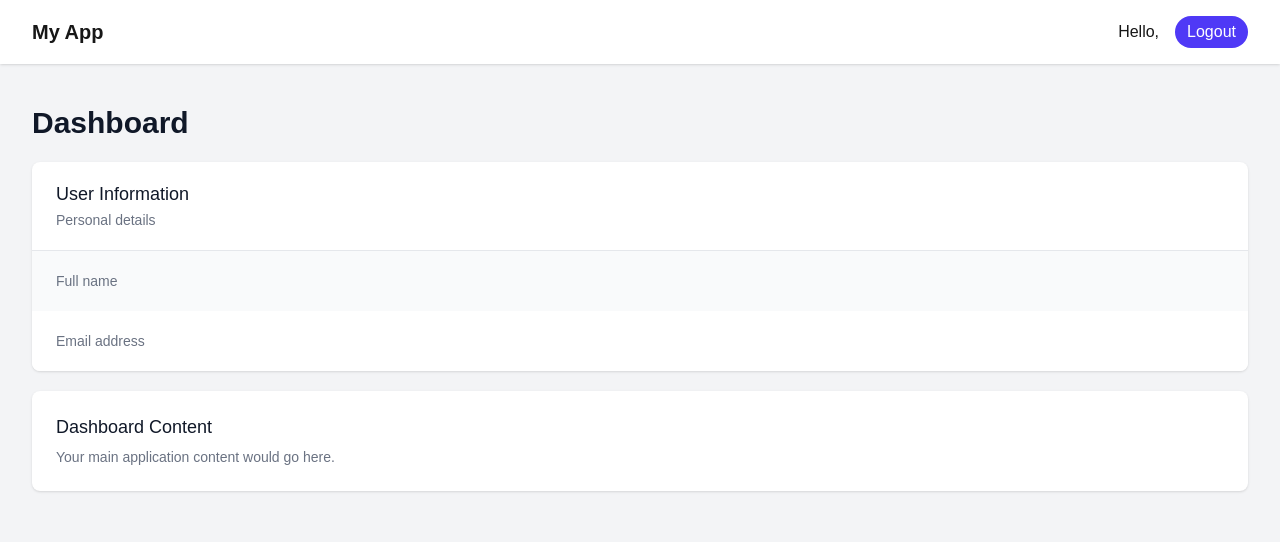
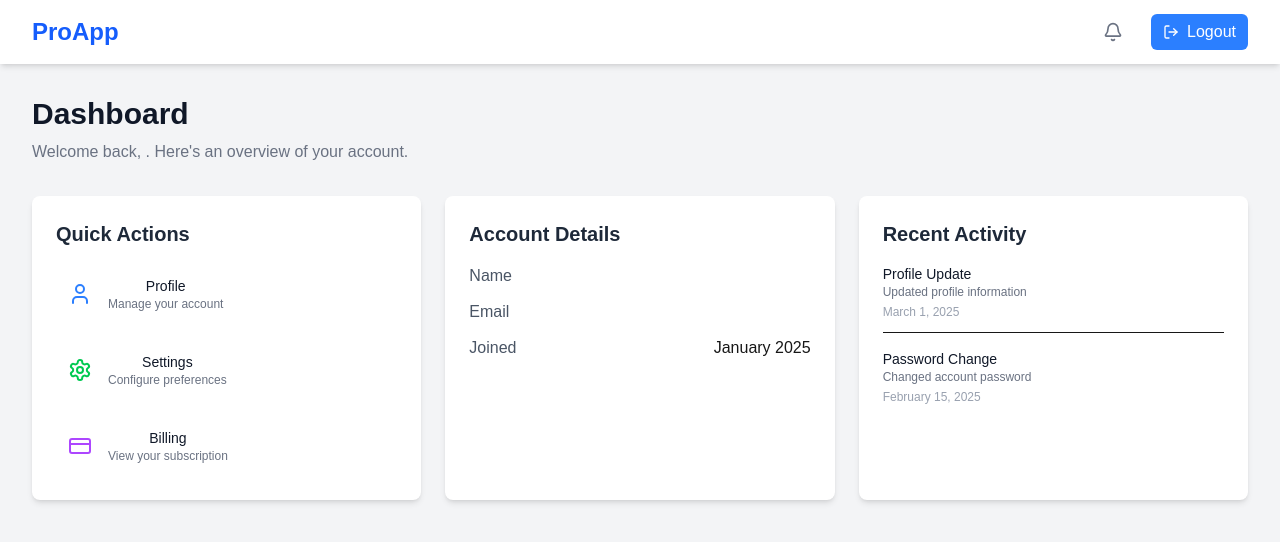
Before and after one commit to crizanp/Nepali-Shram, a Next.js app: page /dashboard in a window 1280 px wide. Shown: the top 542 px of the page. Built offline with nearby package versions, Linux system fonts and the light colour scheme.

Commit message:
improved dashboard

```diff
--- a/package.json
+++ b/package.json
@@ -10,9 +10,11 @@
   },
   "dependencies": {
     "axios": "^1.8.1",
+    "lucide-react": "^0.477.0",
     "next": "15.2.0",
     "react": "^19.0.0",
-    "react-dom": "^19.0.0"
+    "react-dom": "^19.0.0",
+    "recharts": "^2.15.1"
   },
   "devDependencies": {
     "@eslint/eslintrc": "^3",
--- a/pages/dashboard.js
+++ b/pages/dashboard.js
@@ -1,18 +1,24 @@
 import { useState, useEffect } from 'react';
 import { useRouter } from 'next/router';
 import Head from 'next/head';
+import {
+  LogOut,
+  User,
+  LayoutDashboard,
+  Settings,
+  CreditCard,
+  Bell
+} from 'lucide-react';
 
 export default function Dashboard() {
   const [user, setUser] = useState(null);
   const [loading, setLoading] = useState(true);
   const router = useRouter();
 
- // AuthContext.js
   useEffect(() => {
     if (typeof window !== 'undefined') {
       async function loadUserFromLocalStorage() {
         try {
-        // Directly get the token as a string, no JSON parsing
           const token = localStorage.getItem('token');
 
           if (token) {
@@ -52,36 +58,80 @@ useEffect(() => {
     router.push('/login');
   };
 
+  const quickActions = [
+    {
+      icon: <User className="h-6 w-6 text-blue-500" />,
+      title: 'Profile',
+      description: 'Manage your account',
+      onClick: () => router.push('/profile')
+    },
+    {
+      icon: <Settings className="h-6 w-6 text-green-500" />,
+      title: 'Settings',
+      description: 'Configure preferences',
+      onClick: () => router.push('/settings')
+    },
+    {
+      icon: <CreditCard className="h-6 w-6 text-purple-500" />,
+      title: 'Billing',
+      description: 'View your subscription',
+      onClick: () => router.push('/billing')
+    }
+  ];
+
+  const recentActivity = [
+    {
+      type: 'Profile Update',
+      date: 'March 1, 2025',
+      description: 'Updated profile information'
+    },
+    {
+      type: 'Password Change',
+      date: 'February 15, 2025',
+      description: 'Changed account password'
+    }
+  ];
+
   if (loading) {
     return (
       <div className="min-h-screen flex items-center justify-center bg-gray-50">
-        <p>Loading...</p>
+        <div className="text-center">
+          <div className="animate-spin rounded-full h-16 w-16 border-t-4 border-blue-500 mx-auto mb-4"></div>
+          <p className="text-gray-600">Loading dashboard...</p>
+        </div>
       </div>
     );
   }
 
   return (
-    <>
+    <div className="min-h-screen bg-gray-100">
       <Head>
-        <title>Dashboard | My App</title>
+        <title>Dashboard | Professional App</title>
       </Head>
-      <div className="min-h-screen bg-gray-100">
-        <nav className="bg-white shadow">
+
+      {/* Top Navigation */}
+      <nav className="bg-white shadow-md">
         <div className="max-w-7xl mx-auto px-4 sm:px-6 lg:px-8">
-            <div className="flex justify-between h-16">
-              <div className="flex">
-                <div className="flex-shrink-0 flex items-center">
-                  <span className="text-xl font-bold">My App</span>
+          <div className="flex justify-between h-16 items-center">
+            <div className="flex items-center">
+              <div className="flex-shrink-0">
+                <span className="text-2xl font-bold text-blue-600">ProApp</span>
               </div>
             </div>
+            <div className="flex items-center space-x-4">
+              <button className="text-gray-500 hover:text-gray-700">
+                <Bell className="h-5 w-5" />
+              </button>
               <div className="flex items-center">
-                <div className="ml-4 flex items-center md:ml-6">
-                  <span className="mr-4">Hello, {user?.name}</span>
+                <span className="mr-3 text-sm font-medium text-gray-700">
+                  {user?.name}
+                </span>
                 <button
                   onClick={handleLogout}
-                    className="bg-indigo-600 p-1 rounded-full text-white hover:bg-indigo-700 focus:outline-none focus:ring-2 focus:ring-offset-2 focus:ring-indigo-500"
+                  className="bg-blue-500 text-white px-3 py-1.5 rounded-md hover:bg-blue-600 transition flex items-center"
                 >
-                    <span className="px-2">Logout</span>
+                  <LogOut className="h-4 w-4 mr-2" />
+                  Logout
                 </button>
               </div>
             </div>
@@ -89,45 +139,68 @@ useEffect(() => {
         </div>
       </nav>
 
-        <div className="py-10">
-          <header>
-            <div className="max-w-7xl mx-auto px-4 sm:px-6 lg:px-8">
-              <h1 className="text-3xl font-bold leading-tight text-gray-900">Dashboard</h1>
+      {/* Main Dashboard Content */}
+      <div className="max-w-7xl mx-auto px-4 sm:px-6 lg:px-8 py-8">
+        <header className="mb-8">
+          <h1 className="text-3xl font-bold text-gray-900">Dashboard</h1>
+          <p className="text-gray-500 mt-2">Welcome back, {user?.name}. Here's an overview of your account.</p>
+        </header>
+
+        <div className="grid grid-cols-1 md:grid-cols-3 gap-6">
+          {/* Quick Actions */}
+          <div className="bg-white rounded-lg shadow-md p-6">
+            <h2 className="text-xl font-semibold mb-4 text-gray-800">Quick Actions</h2>
+            <div className="space-y-4">
+              {quickActions.map((action, index) => (
+                <button
+                  key={index}
+                  onClick={action.onClick}
+                  className="w-full flex items-center p-3 hover:bg-gray-50 rounded-lg transition"
+                >
+                  {action.icon}
+                  <div className="ml-4">
+                    <p className="text-sm font-medium text-gray-900">{action.title}</p>
+                    <p className="text-xs text-gray-500">{action.description}</p>
                   </div>
-          </header>
-          <main>
-            <div className="max-w-7xl mx-auto px-4 sm:px-6 lg:px-8">
-              <div className="bg-white shadow overflow-hidden sm:rounded-lg mt-5">
-                <div className="px-4 py-5 sm:px-6">
-                  <h3 className="text-lg leading-6 font-medium text-gray-900">User Information</h3>
-                  <p className="mt-1 max-w-2xl text-sm text-gray-500">Personal details</p>
-                </div>
-                <div className="border-t border-gray-200">
-                  <dl>
-                    <div className="bg-gray-50 px-4 py-5 sm:grid sm:grid-cols-3 sm:gap-4 sm:px-6">
-                      <dt className="text-sm font-medium text-gray-500">Full name</dt>
-                      <dd className="mt-1 text-sm text-gray-900 sm:mt-0 sm:col-span-2">{user?.name}</dd>
-                    </div>
-                    <div className="bg-white px-4 py-5 sm:grid sm:grid-cols-3 sm:gap-4 sm:px-6">
-                      <dt className="text-sm font-medium text-gray-500">Email address</dt>
-                      <dd className="mt-1 text-sm text-gray-900 sm:mt-0 sm:col-span-2">{user?.email}</dd>
-                    </div>
-                  </dl>
+                </button>
+              ))}
             </div>
           </div>
 
-              <div className="bg-white shadow overflow-hidden sm:rounded-lg mt-5">
-                <div className="px-4 py-5 sm:p-6">
-                  <h3 className="text-lg leading-6 font-medium text-gray-900">Dashboard Content</h3>
-                  <div className="mt-2 max-w-xl text-sm text-gray-500">
-                    <p>Your main application content would go here.</p>
+          {/* User Info */}
+          <div className="bg-white rounded-lg shadow-md p-6">
+            <h2 className="text-xl font-semibold mb-4 text-gray-800">Account Details</h2>
+            <div className="space-y-3">
+              <div className="flex justify-between">
+                <span className="text-gray-600">Name</span>
+                <span className="font-medium">{user?.name}</span>
+              </div>
+              <div className="flex justify-between">
+                <span className="text-gray-600">Email</span>
+                <span className="font-medium">{user?.email}</span>
+              </div>
+              <div className="flex justify-between">
+                <span className="text-gray-600">Joined</span>
+                <span className="font-medium">January 2025</span>
+              </div>
+            </div>
+          </div>
+
+          {/* Recent Activity */}
+          <div className="bg-white rounded-lg shadow-md p-6">
+            <h2 className="text-xl font-semibold mb-4 text-gray-800">Recent Activity</h2>
+            <div className="space-y-4">
+              {recentActivity.map((activity, index) => (
+                <div key={index} className="border-b pb-3 last:border-b-0">
+                  <p className="text-sm font-medium text-gray-900">{activity.type}</p>
+                  <p className="text-xs text-gray-500">{activity.description}</p>
+                  <p className="text-xs text-gray-400 mt-1">{activity.date}</p>
+                </div>
+              ))}
             </div>
           </div>
         </div>
       </div>
-          </main>
     </div>
-      </div>
-    </>
   );
 }
--- a/pages/verify-email.js
+++ b/pages/verify-email.js
@@ -14,7 +14,7 @@ export default function VerifyEmail() {
       if (!token) return;
 
       try {
-        const response = await fetch(`${process.env.NEXT_PUBLIC_API_BASE_URL}/api/auth/verify-email?token=${token}`);
+        const response = await fetch(`${process.env.NEXT_PUBLIC_API_BASE_URL}/auth/verify-email?token=${token}`);
 
         if (!response.ok) {
           const errorData = await response.json();
```
Also changed, not shown: 1 other file (tests, documents, lock files or other folders). Lines whose indentation alone changed are shown as unchanged.
